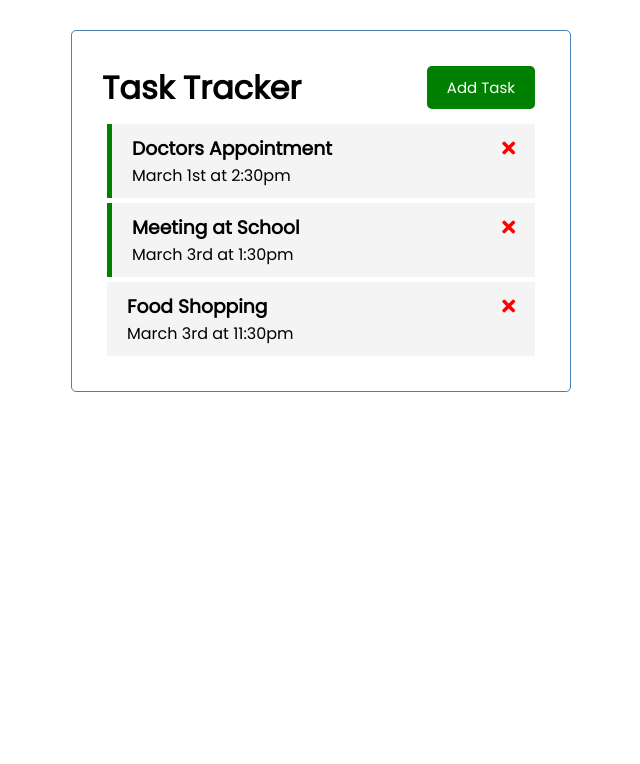
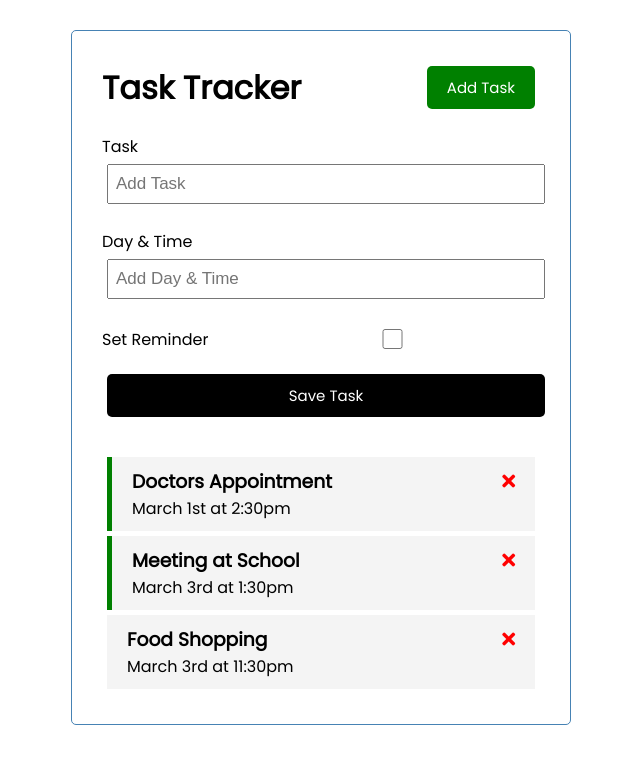
Before and after one commit to bpinazmul18/vue-crash-2021, a Vue app: page / in a window 1280 px wide. Shown: the top 764 px of the page, without its empty margins (319-959 px from the left). Built offline with nearby package versions, Linux system fonts and the light colour scheme.

Commit message:
addTask and v-modal

```diff
--- a/src/App.vue
+++ b/src/App.vue
@@ -1,6 +1,7 @@
 <template>
   <div class="container">
     <Header title="Task Tracker" />
+    <AddTask @add-task="addTask" />
     <Tasks
       @toggle-reminder="toggleReminder"
       @delete-task="deleteTask"
@@ -12,10 +13,12 @@
 <script>
 import Header from "./components/Header";
 import Tasks from "./components/Tasks.vue";
+import AddTask from "./components/AddTask";
 
 export default {
   name: "App",
   components: {
+    AddTask,
     Header,
     Tasks,
   },
@@ -25,6 +28,10 @@
     };
   },
   methods: {
+    addTask(task) {
+      this.tasks = [...this.tasks, task];
+    },
+
     deleteTask(id) {
       if (confirm("Are you sure?")) {
         this.tasks = this.tasks.filter((task) => task.id !== id);
--- /dev/null
+++ b/src/components/AddTask.vue
@@ -0,0 +1,104 @@
+<template>
+  <form @submit="onSubmit" class="add-form">
+    <div class="form-control">
+      <label for="text">Task</label>
+      <input
+        type="text"
+        id="text"
+        v-model="text"
+        name="text"
+        placeholder="Add Task"
+      />
+    </div>
+    <span class="error">{{ error ? "Do not empty!" : " " }}</span>
+    <div class="form-control">
+      <label for="time">Day & Time</label>
+      <input
+        type="text"
+        id="time"
+        v-model="day"
+        name="day"
+        placeholder="Add Day & Time"
+      />
+    </div>
+    <div class="form-control form-control-check">
+      <label for="reminder">Set Reminder</label>
+      <input type="checkbox" id="reminder" v-model="reminder" name="reminder" />
+    </div>
+
+    <input type="submit" value="Save Task" class="btn btn-block" />
+  </form>
+</template>
+
+<script>
+export default {
+  name: "AddTask",
+
+  data() {
+    return {
+      text: "",
+      day: "",
+      reminder: false,
+      error: false,
+    };
+  },
+  methods: {
+    onSubmit(e) {
+      e.preventDefault();
+
+      if (!this.text) {
+        this.error = true;
+        return;
+      }
+
+      const newTask = {
+        id: Math.floor(Math.random() * 1000000),
+        text: this.text,
+        day: this.day,
+        reminder: this.reminder,
+      };
+
+      this.$emit("add-task", newTask);
+
+      this.text = "";
+      this.day = "";
+      this.reminder = false;
+      this.error = false;
+    },
+  },
+};
+</script>
+
+<style scoped>
+.add-form {
+  margin-bottom: 40px;
+}
+.form-control {
+  margin: 20px 0;
+}
+.form-control label {
+  display: block;
+}
+.form-control input {
+  width: 100%;
+  height: 40px;
+  margin: 5px;
+  padding: 3px 7px;
+  font-size: 17px;
+}
+.error {
+  color: red;
+}
+.form-control-check {
+  display: flex;
+  align-items: center;
+  justify-content: space-between;
+}
+.form-control-check label {
+  flex: 1;
+}
+.form-control-check input {
+  flex: 2;
+  height: 20px;
+}
+</style>
```
